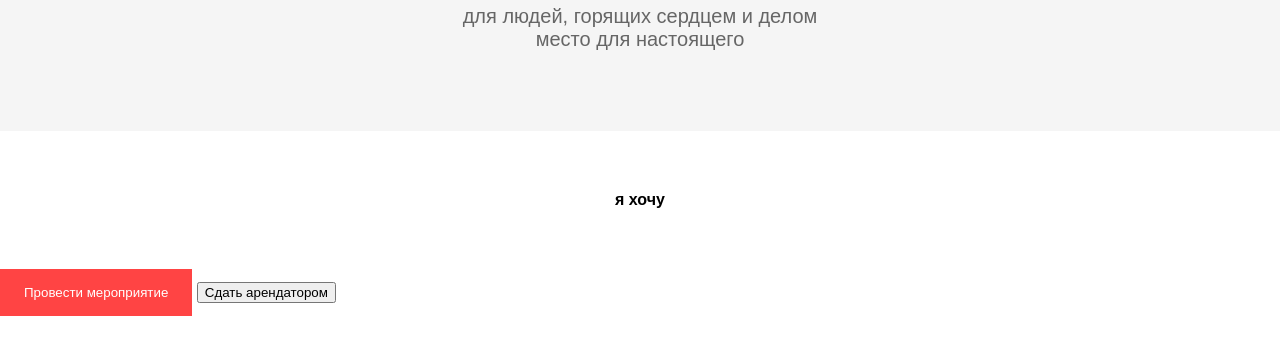
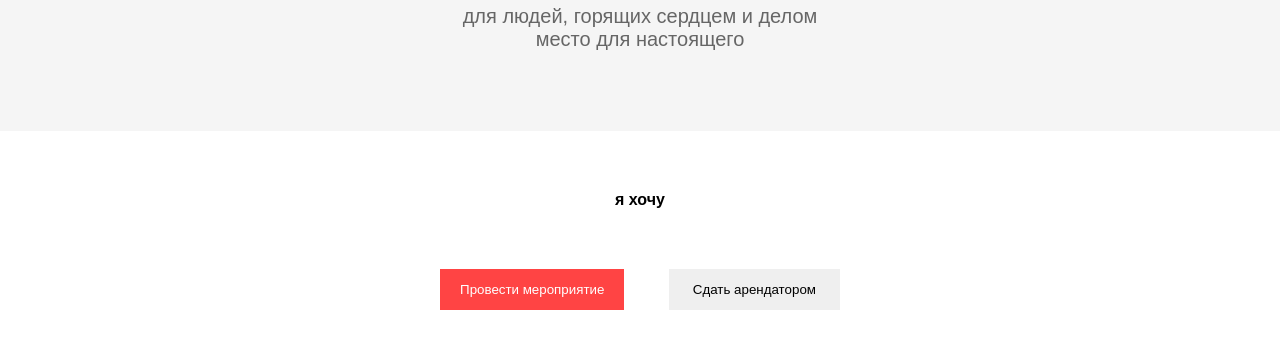
Before and after one commit to dawgenchik/dawgenchik.github.io, a plain HTML site: page index.html in a window 1280 px wide. Shown: the part 236-580 px from the top of the page. Drawn offline with Linux system fonts and the light colour scheme.

Commit message:
add margin and padding with max-widht

```diff
--- a/style/style.css
+++ b/style/style.css
@@ -57,17 +57,25 @@ h1 {
     padding: 60px 20px;
 }
 
+.offers__buttons {
+    text-align: center;
+}
+
+.offers__button {
+    display: inline-block;
+    margin: 0 20px;
+    padding: 13px 24px;
+    border: none;
+    cursor: pointer;
+}
+
 .offers__button--red {
-    margin: 0 auto 100px;
+    margin: 0 20px;
     background-color: #ff4444;
     color: white;
     border: none;
-    padding: 16px 24px;
+    padding: 13px 20px;
     cursor: pointer;
-}
-
-.offers__buttons {
-    margin: 0 auto 100px;
 }
 
 .section-title {
```
